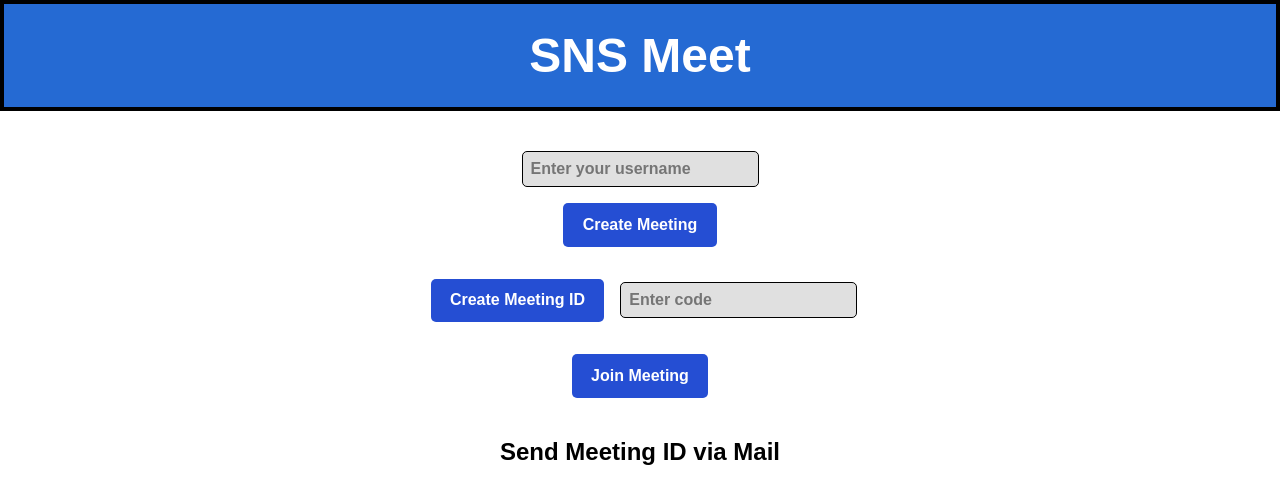
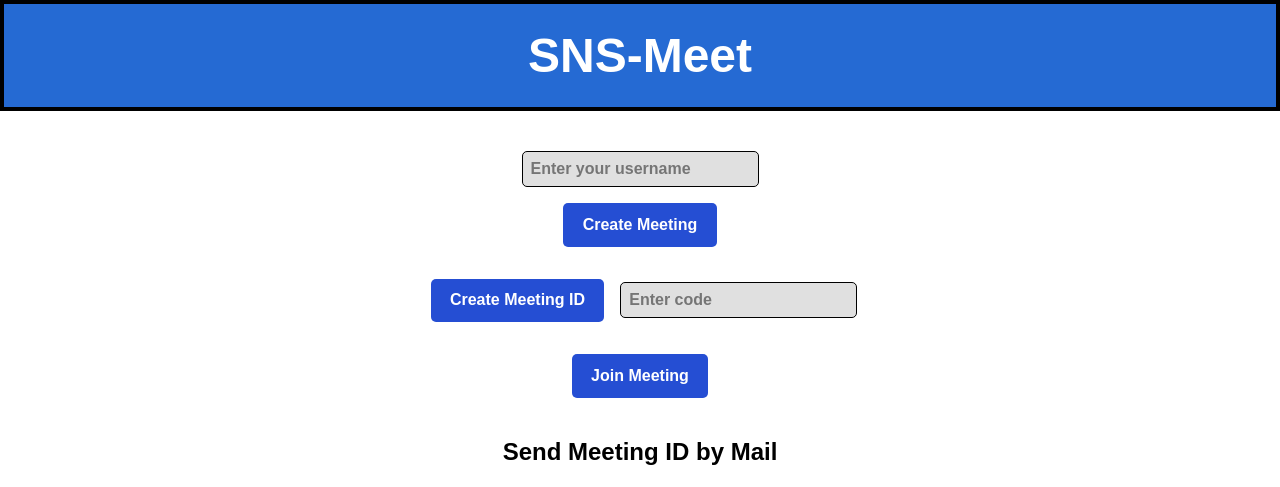
Before and after one commit to rahulpihub/Meet, a website built with Vite: page index.html in a window 1280 px wide. Shown: the top 487 px of the page. Built offline with nearby package versions, Linux system fonts and the light colour scheme; some packages are replaced by stand-ins of ours; a web font is replaced by a local one.

Commit message:
UI for the presentation updated

```diff
--- a/index.html
+++ b/index.html
@@ -1,4 +1,5 @@
 <!DOCTYPE html>
+
 <html lang="en">
 <head>
   <meta charset="UTF-8" />
@@ -9,7 +10,7 @@
 </head>
 <body>
   <div id="titleContainer">
-    <h2 id="mainTitle">SNS Meet</h2>
+    <h2 id="mainTitle">SNS-Meet</h2>
   </div>
   <input id="usernameInput" placeholder="Enter your username" />
   <button id="webcamButton">Create Meeting</button>
@@ -23,7 +24,7 @@
   <button id="answerButton" disabled>Join Meeting</button>
 
   <!-- Added h3 Tag for Send Meeting ID Section -->
-  <h3 class="section-header">Send Meeting ID via Mail</h3>
+  <h3 class="section-header">Send Meeting ID by Mail</h3>
   <input id="emailInput" placeholder="Enter candidate email" />
   <button id="sendEmailButton" disabled>Send Mail</button>
 
```
